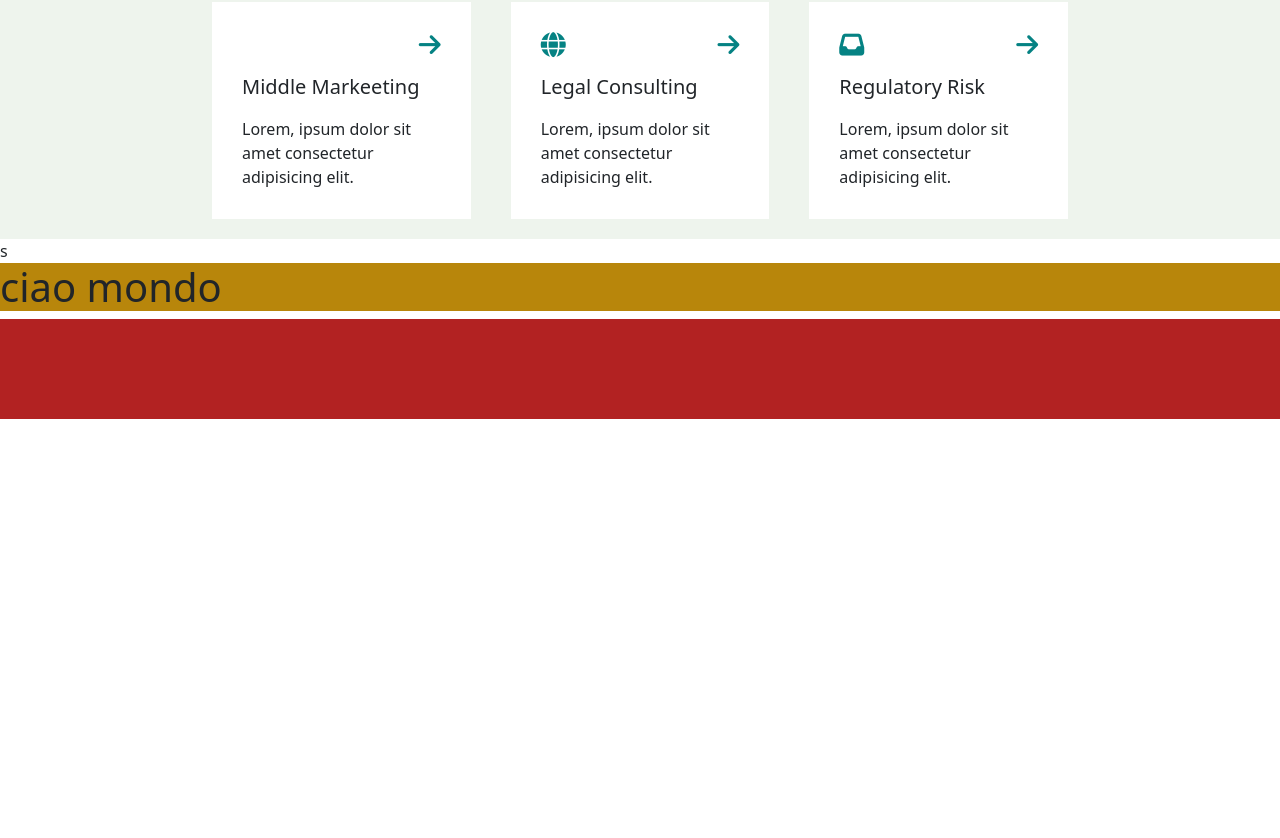
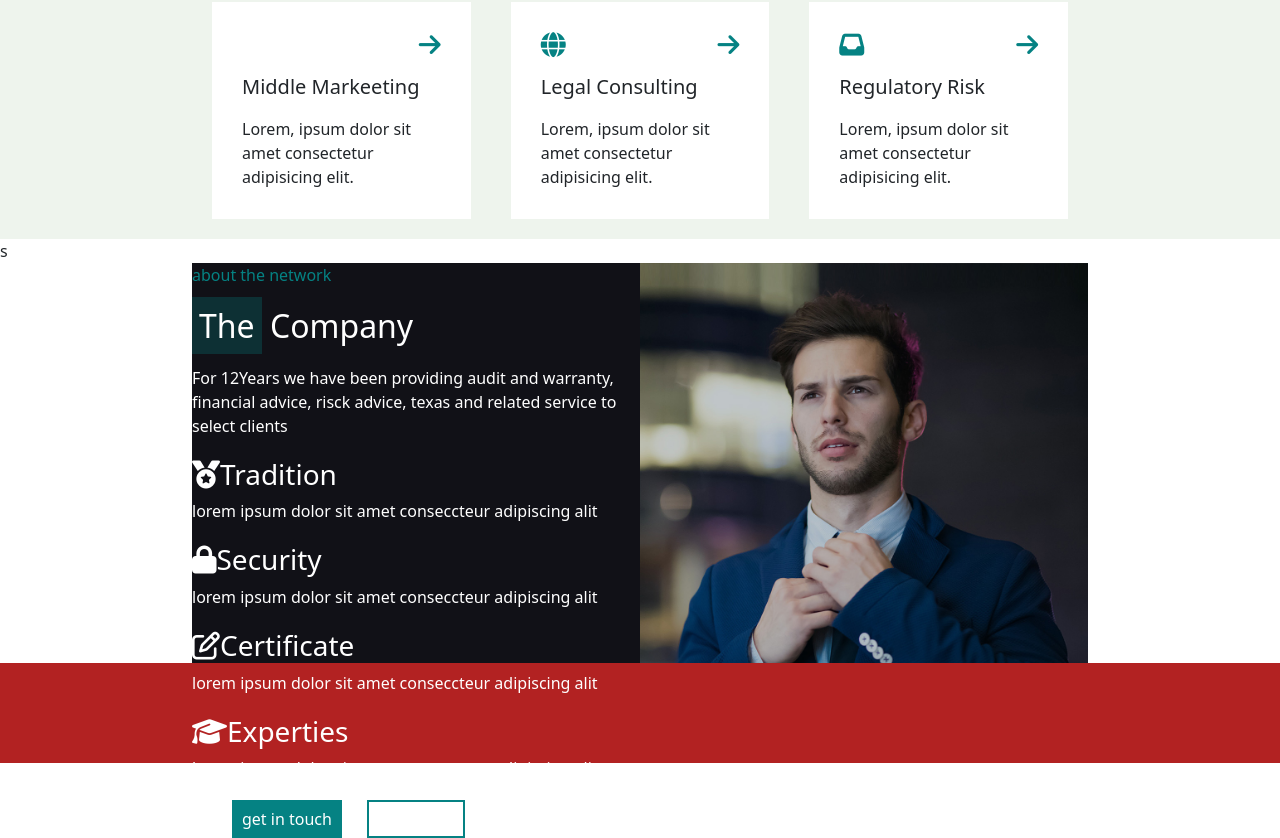
Before and after one commit to AndreaMessene/proj-html-vuejs, a Vue app: page / in a window 1280 px wide. Shown: the part 529-1367 px from the top of the page. Before the commit the page ends 948 px from the top, so only its background shows below. Built offline with nearby package versions, Linux system fonts and the light colour scheme.

Commit message:
inserimento componenti nella sezioneComapany

```diff
--- a/src/components/SezioneMain/SezioneCompany.vue
+++ b/src/components/SezioneMain/SezioneCompany.vue
@@ -1,17 +1,131 @@
 <script >
 
 export default {
-    name: "SezioneCompany"
+    name: "SezioneCompany",
+    data() {
+        return {
+            companyIcons: [
+                {
+                    icona: "fa-solid fa-medal",
+                    nome: "Tradition",
+                    text: "lorem ipsum dolor sit amet conseccteur adipiscing alit"
+                },
+                {
+                    icona: "fa-solid fa-lock",
+                    nome: "Security",
+                    text: "lorem ipsum dolor sit amet conseccteur adipiscing alit"
+                },
+                {
+                    icona: "fa-regular fa-pen-to-square",
+                    nome: "Certificate",
+                    text: "lorem ipsum dolor sit amet conseccteur adipiscing alit"
+                },
+                {
+                    icona: "fa-solid fa-graduation-cap",
+                    nome: "Experties",
+                    text: "lorem ipsum dolor sit amet conseccteur adipiscing alit"
+                },
+            ],
+
+            button: [
+                {
+                    nome: "get in touch"
+                },
+                {
+                    nome: "read more"
+                }
+            ]
+        }
+    }
 }
+
 
 </script>
 
 <template>
-    <h1>ciao mondo</h1>
+    <div class="cont d-flex">
+        <div class="company">
+            <span class="short-text">
+                about the network
+            </span>
+
+            <h2> <span>The</span> Company</h2>
+
+            <p>For 12Years we have been providing audit and warranty, financial advice, risck advice, texas and related
+                service to select clients</p>
+            <div>
+                <div class="for-info" v-for="(elem, index) in companyIcons" :key="index">
+                    <h3><i :class="elem.icona"></i>{{ elem.nome }}</h3>
+                    <p>{{ elem.text }}</p>
+                </div>
+
+            </div>
+            <div class="for-button d-flex ">
+                <a href="" v-for="(elem, index) in button" :key="index"> {{ elem.nome }} </a>
+
+            </div>
+        </div>
+
+        <div class="img-cont company">
+        </div>
+
+    </div>
 </template>
 
 <style lang="scss" scoped>
-h1 {
-    background-color: darkgoldenrod;
+.cont {
+    width: 70%;
+    height: 400px;
+    margin: 0 auto;
+
+    .company {
+        width: calc(100% / 2);
+        background-color: #111117;
+        color: white;
+
+        .short-text {
+            color: #058283;
+            display: block;
+        }
+
+        h2 {
+            span {
+                background-color: #03848443;
+                padding: 7px 7px;
+
+            }
+        }
+
+        span,
+        h2,
+        p {
+            margin-bottom: 20px;
+        }
+
+        .for-info {}
+
+        .for-button {
+            a {
+                color: white;
+                text-decoration: none;
+                padding: 5px 8px;
+                border: 2px solid #058283;
+                ;
+
+
+                &:first-child {
+                    background-color: #058283;
+                    margin: 0 25px 0 40px;
+                }
+            }
+        }
+    }
+
+    .img-cont {
+
+        background-image: url('/img/sfondo/about-4.jpg');
+        background-repeat: no-repeat;
+        background-size: cover;
+    }
 }
 </style>
```
